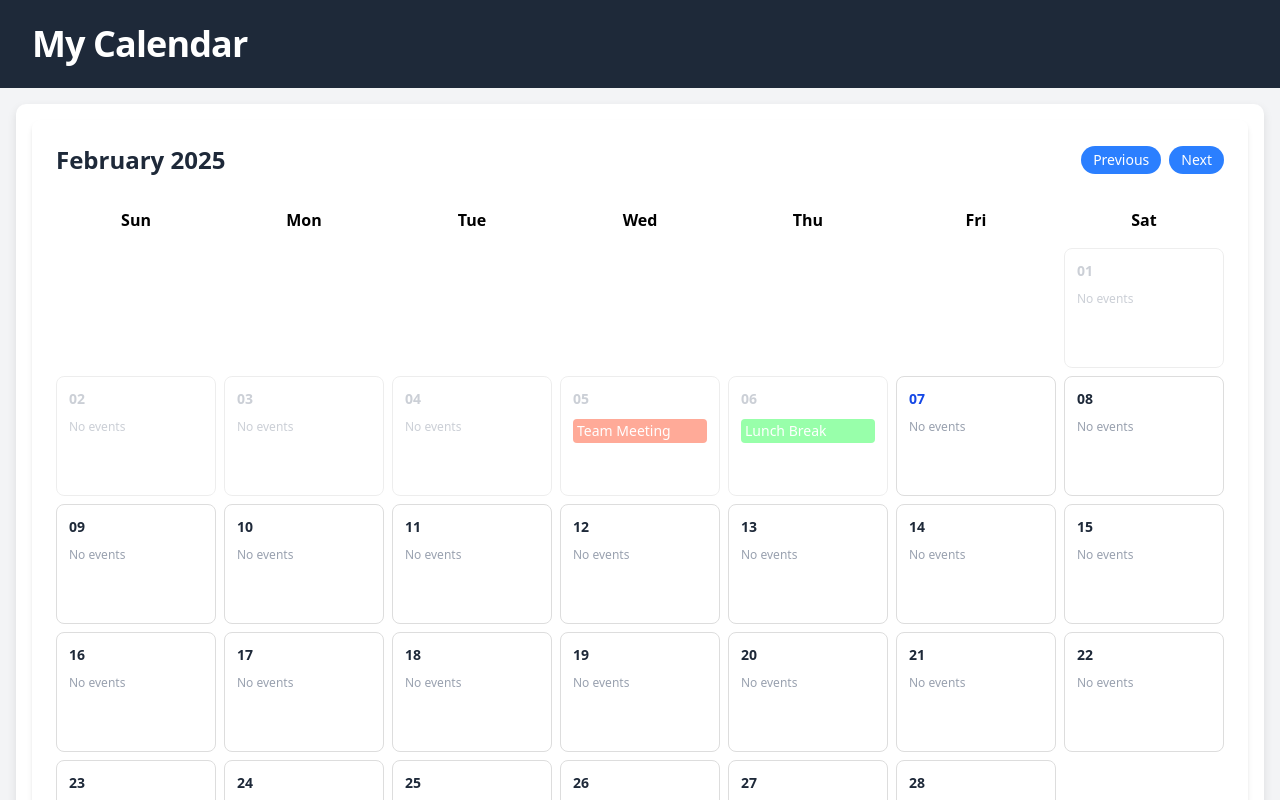
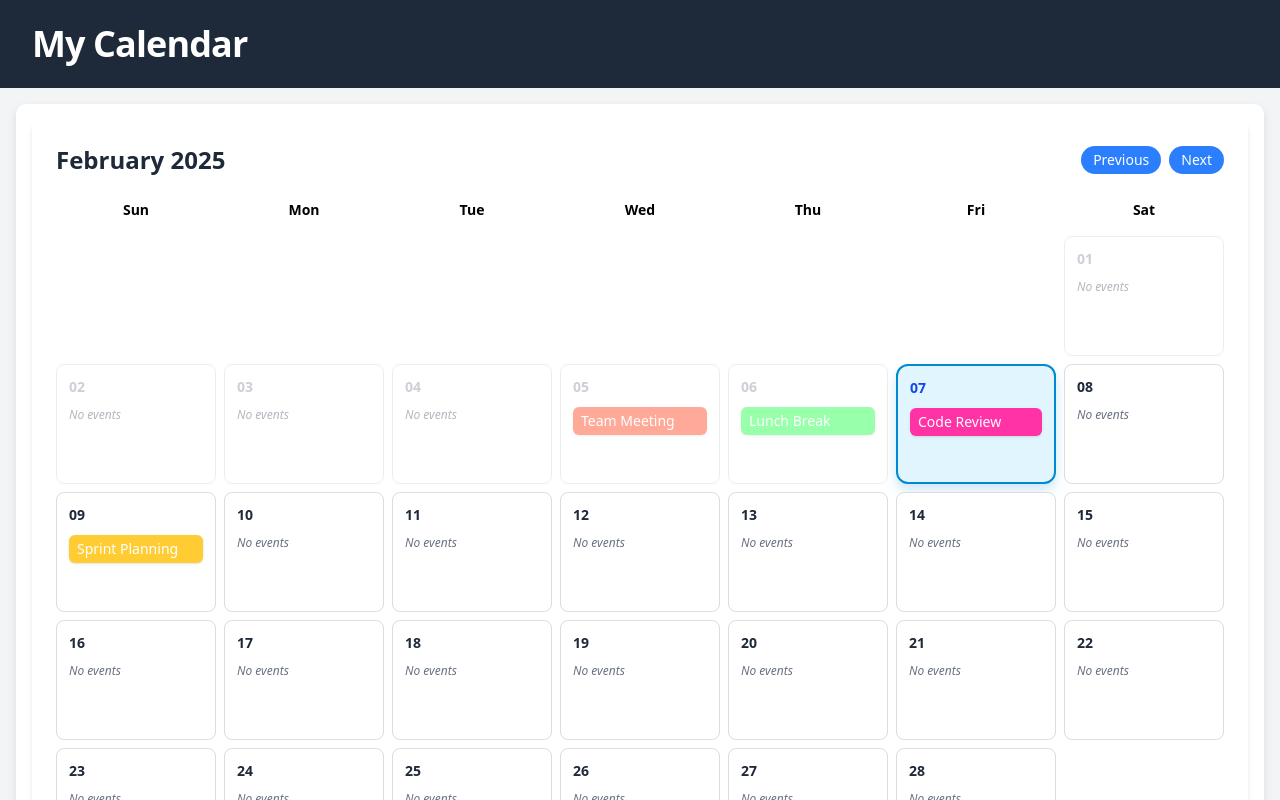
Before and after one commit to ShriHari1307/calendar-syn, a React (Vite) app: page / in a window 1280 px wide. Built offline with nearby package versions, Linux system fonts and the light colour scheme.

Commit message:
changed the design of the calander

```diff
--- a/src/App.css
+++ b/src/App.css
@@ -3,7 +3,7 @@ html, body {
   height: 100%;
   margin: 0;
   padding: 0;
-  overflow-y: scroll;  /* Enable scrolling */
+  overflow-y: scroll; /* Enable scrolling */
   scrollbar-width: none; /* Hide scrollbar (Firefox) */
   -ms-overflow-style: none; /* Hide scrollbar (IE/Edge) */
 }
@@ -74,6 +74,16 @@ html::-webkit-scrollbar, body::-webkit-scrollbar {
   font-size: 0.9rem;
   min-height: 80px;
   overflow: hidden;
+  transition: all 0.3s ease; /* Smooth transition for hover effects */
+}
+
+/* Hover effect for day cells */
+.day-cell:hover {
+  background-color: #f0f8ff; /* Light blue background on hover */
+  border-color: #b3d4fc; /* Slightly darker border on hover */
+  box-shadow: 0px 4px 6px rgba(0, 0, 0, 0.1); /* Subtle shadow on hover */
+  transform: scale(1.02); /* Slight zoom effect on hover */
+  cursor: pointer; /* Pointer cursor to indicate interactivity */
 }
 
 /* RESPONSIVE DESIGN */
@@ -116,3 +126,21 @@ html::-webkit-scrollbar, body::-webkit-scrollbar {
     min-height: 50px;
   }
 }
+
+.day-cell.today {
+  background-color: #e1f5fe; /* Softer light blue background */
+  border: 2px solid #0288d1; /* Bold, vibrant blue border */
+  box-shadow: 0px 6px 12px rgba(2, 136, 209, 0.2); /* Subtle shadow for depth */
+  border-radius: 12px; /* Slightly rounded corners for a modern look */
+  font-weight: 600; /* Semi-bold text for emphasis */
+  color: #01579b; /* Deep blue text for contrast */
+  transition: all 0.3s ease; /* Smooth hover transitions */
+}
+
+/* Hover effect for today's cell */
+.day-cell.today:hover {
+  background-color: #b3e5fc; /* Slightly darker blue on hover */
+  transform: scale(1.02); /* Slight zoom effect */
+  box-shadow: 0px 8px 16px rgba(2, 136, 209, 0.3); /* Stronger shadow on hover */
+  cursor: pointer; /* Pointer cursor to indicate interactivity */
+}
--- a/src/components/Body.jsx
+++ b/src/components/Body.jsx
@@ -16,23 +16,22 @@ const Body = ({ events, setEvents }) => {
     return events.some(
       (event) =>
         event.date === newEvent.date &&
-        newEvent.startTime < event.endTime && // New event starts before existing event ends
-        newEvent.endTime > event.startTime // New event ends after existing event starts
+        newEvent.startTime < event.endTime &&
+        newEvent.endTime > event.startTime
     );
   };
 
   // Function to add a new event
   const addEvent = (newEvent) => {
     if (hasTimeConflict(newEvent)) {
-      return false; // Indicate failure
+      return false;
     }
-    // Add the event with isStatic: false
     setEvents((prevEvents) => [
       ...prevEvents,
-      { ...newEvent, isStatic: false }, // Mark user-added events as non-static
+      { ...newEvent, isStatic: false },
     ]);
-    setIsAddEventModalOpen(false); // Close the modal after saving
-    return true; // Indicate success
+    setIsAddEventModalOpen(false);
+    return true;
   };
 
   // Function to edit an event
@@ -47,8 +46,8 @@ const Body = ({ events, setEvents }) => {
         event.id === updatedEvent.id ? updatedEvent : event
       )
     );
-    setIsAddEventModalOpen(false); // Close the modal after editing
-    setErrorMessage(""); // Clear any previous error message
+    setIsAddEventModalOpen(false);
+    setErrorMessage("");
   };
 
   // Function to delete an event
@@ -61,8 +60,8 @@ const Body = ({ events, setEvents }) => {
     setEvents((prevEvents) =>
       prevEvents.filter((event) => event.id !== eventToDelete.id)
     );
-    setIsViewEventModalOpen(false); // Close the modal after deleting
-    setErrorMessage(""); // Clear any previous error message
+    setIsViewEventModalOpen(false);
+    setErrorMessage("");
   };
 
   return (
@@ -81,13 +80,13 @@ const Body = ({ events, setEvents }) => {
           <Calendar
             events={events}
             onDayClick={(date) => {
-              setSelectedDate(date); // Set the selected date
-              setSelectedEvent(null); // Clear the selected event when adding a new one
-              setIsAddEventModalOpen(true); // Open the add event modal
+              setSelectedDate(date);
+              setSelectedEvent(null);
+              setIsAddEventModalOpen(true);
             }}
             onViewEvent={(event) => {
-              setSelectedEvent(event); // Set the selected event for viewing
-              setIsViewEventModalOpen(true); // Open the view event modal
+              setSelectedEvent(event);
+              setIsViewEventModalOpen(true);
             }}
           />
         </div>
@@ -98,9 +97,9 @@ const Body = ({ events, setEvents }) => {
         <Modal
           isOpen={isAddEventModalOpen}
           onClose={() => setIsAddEventModalOpen(false)}
-          onSave={selectedEvent ? editEvent : addEvent} // Use editEvent if editing, otherwise addEvent
-          date={selectedDate} // Pass the selected date to the modal
-          initialEvent={selectedEvent} // Pass the selected event for editing
+          onSave={selectedEvent ? editEvent : addEvent}
+          date={selectedDate}
+          initialEvent={selectedEvent}
         />
       )}
 
@@ -108,22 +107,22 @@ const Body = ({ events, setEvents }) => {
       {isViewEventModalOpen && (
         <EventDetailsModal
           isOpen={isViewEventModalOpen}
-          onClose={() => setIsViewEventModalOpen(false)} // Close modal
+          onClose={() => setIsViewEventModalOpen(false)}
           event={selectedEvent}
           onEdit={() => {
             if (selectedEvent?.isStatic) {
               setErrorMessage("You cannot edit static data.");
               return;
             }
-            setIsViewEventModalOpen(false); // Close the view modal
-            setIsAddEventModalOpen(true); // Open the add/edit modal for editing
+            setIsViewEventModalOpen(false);
+            setIsAddEventModalOpen(true);
           }}
           onDelete={() => {
             if (selectedEvent?.isStatic) {
               setErrorMessage("You cannot delete static data.");
               return;
             }
-            deleteEvent(selectedEvent); // Delete the event
+            deleteEvent(selectedEvent);
           }}
         />
       )}
--- a/src/components/Calendar.jsx
+++ b/src/components/Calendar.jsx
@@ -1,9 +1,36 @@
 /* eslint-disable react/prop-types */
 import Day from "./Day";
+import Modal from "./Modal"; // Import the Modal component
 import { useState } from "react";
 
-const Calendar = ({ events, onDayClick, onViewEvent }) => {
+// Utility function to check for overlapping events
+const isOverlapping = (newEvent, existingEvents) => {
+  const [newStart, newEnd] = [
+    new Date(`1970-01-01T${newEvent.startTime}:00`),
+    new Date(`1970-01-01T${newEvent.endTime || "23:59"}:00`),
+  ];
+
+  return existingEvents.some((event) => {
+    const [existingStart, existingEnd] = [
+      new Date(`1970-01-01T${event.startTime}:00`),
+      new Date(`1970-01-01T${event.endTime || "23:59"}:00`),
+    ];
+
+    // Check for overlap
+    return (
+      (newStart >= existingStart && newStart < existingEnd) || // New event starts during an existing event
+      (newEnd > existingStart && newEnd <= existingEnd) || // New event ends during an existing event
+      (newStart <= existingStart && newEnd >= existingEnd) // New event encompasses an existing event
+    );
+  });
+};
+
+const Calendar = ({ events, onViewEvent }) => {
   const [currentDate, setCurrentDate] = useState(new Date());
+  const [allEvents, setAllEvents] = useState(events); // State to store all events
+  const [error, setError] = useState(""); // State to store error messages
+  const [isModalOpen, setIsModalOpen] = useState(false); // State to control modal visibility
+  const [selectedDate, setSelectedDate] = useState(null); // State to store the selected date
 
   // Function to get the first day of the month
   const getFirstDayOfMonth = (date) => {
@@ -43,7 +70,24 @@ const Calendar = ({ events, onDayClick, onViewEvent }) => {
     const formattedDate = `${currentDate.getFullYear()}-${String(
       currentDate.getMonth() + 1
     ).padStart(2, "0")}-${String(day).padStart(2, "0")}`;
-    return events.filter((event) => event.date === formattedDate);
+    return allEvents.filter((event) => event.date === formattedDate);
+  };
+
+  // Function to add a new event
+  const addEvent = (newEvent) => {
+    const formattedDate = `${newEvent.date}`;
+    const existingEvents = allEvents.filter((event) => event.date === formattedDate);
+
+    // Check for overlapping events
+    if (isOverlapping(newEvent, existingEvents)) {
+      setError("An event already exists at this time."); // Set error message
+      return;
+    }
+
+    // Clear any previous error and add the new event
+    setError("");
+    setAllEvents([...allEvents, newEvent]);
+    setIsModalOpen(false); // Close the modal after saving
   };
 
   return (
@@ -71,17 +115,15 @@ const Calendar = ({ events, onDayClick, onViewEvent }) => {
       </div>
 
       {/* Days of the Week */}
-      <div className="days-of-week">
+      <div className="grid grid-cols-7 gap-2 text-center text-sm font-semibold mb-2">
         {daysOfWeek.map((day) => (
-          <div key={day} className="py-2">
-            {day}
-          </div>
+          <div key={day} className="py-2">{day}</div>
         ))}
       </div>
 
       {/* Dates Grid */}
       <div
-        className="calendar-grid flex-grow"
+        className="calendar-grid grid grid-cols-7 gap-2"
         style={{
           gridTemplateRows: `repeat(${totalRows}, minmax(80px, 1fr))`, // Dynamically set rows
         }}
@@ -93,11 +135,13 @@ const Calendar = ({ events, onDayClick, onViewEvent }) => {
               ).padStart(2, "0")}-${String(day).padStart(2, "0")}`
             : null;
 
-          // Disable clicking on past dates
+          // Check if the day is today
           const today = new Date();
-          const isPastDate =
+          const isToday =
             day &&
-            new Date(formattedDate) < today.setHours(0, 0, 0, 0);
+            today.getDate() === Number(day) &&
+            today.getMonth() + 1 === currentDate.getMonth() + 1 &&
+            today.getFullYear() === currentDate.getFullYear();
 
           return (
             <Day
@@ -105,15 +149,28 @@ const Calendar = ({ events, onDayClick, onViewEvent }) => {
               date={formattedDate}
               events={day ? getEventsForDate(day) : []}
               onDayClick={(e, date) => {
-                if (!isPastDate) {
-                  onDayClick(date); // Trigger add event modal
-                }
+                setSelectedDate(date); // Set the selected date
+                setIsModalOpen(true); // Open the modal
               }}
               onViewEvent={onViewEvent} // Trigger view event modal
+              isToday={isToday} // Pass isToday to Day component
             />
           );
         })}
       </div>
+
+      {/* Modal */}
+      <Modal
+        isOpen={isModalOpen}
+        onClose={() => {
+          setIsModalOpen(false);
+          setError(""); // Clear error when closing the modal
+        }}
+        onSave={addEvent} // Save the event
+        onDelete={() => {}} // No delete functionality for new events
+        date={selectedDate} // Pass the selected date
+        error={error} // Pass the error message to the modal
+      />
     </div>
   );
 };
--- a/src/components/Day.jsx
+++ b/src/components/Day.jsx
@@ -2,58 +2,62 @@
 import { useState } from "react";
 import EventsListModal from "./EventsListModal";
 
-const Day = ({ date, events, onDayClick, onViewEvent }) => {
+const Day = ({ date, events, onDayClick, onViewEvent, isToday, error }) => {
   const [isEventsModalOpen, setIsEventsModalOpen] = useState(false);
 
+  // If no date is provided, render an empty cell
   if (!date) {
     return <div className="bg-transparent border-0"></div>;
   }
 
   const today = new Date();
-  const isToday =
-    date &&
-    today.getDate() === Number(date.split("-")[2]) &&
-    today.getMonth() + 1 === Number(date.split("-")[1]) &&
-    today.getFullYear() === Number(date.split("-")[0]);
-
   const isPastDate = new Date(date) < today.setHours(0, 0, 0, 0);
 
   // Display only the first two events
-  const visibleEvents = events.slice(0, 2);
-  const remainingEvents = events.length - 2;
+  const visibleEvents = events.slice(0, 2); // Show only the first two events
+  const remainingEvents = events.length - visibleEvents.length; // Calculate remaining events
 
   return (
     <>
       <div
         className={`${
           isPastDate
-            ? "border-gray-200 bg-gray-100 cursor-not-allowed opacity-50"
+            ? "border-gray-200 bg-gray-100 cursor-not-allowed opacity-50" // Past dates
             : isToday
-            ? "border-blue-500 bg-blue-50 border-2"
-            : "border-gray-200 bg-white"
+            ? "today" // Apply the 'today' class
+            : "border-gray-200 bg-white" // Default dates
         } day-cell h-full flex flex-col`}
         style={{ minHeight: "120px" }} // Fixed minimum height for all day cells
         onClick={(e) => !isPastDate && onDayClick(e, date)}
       >
         {/* Date Number */}
         <div
-          className={`font-semibold p-1 ${isToday ? "text-blue-700" : isPastDate ? "text-gray-400" : "text-gray-800"} text-xs md:text-sm`}
+          className={`font-semibold p-1 ${
+            isToday
+              ? "text-blue-700" // Current day text color
+              : isPastDate
+              ? "text-gray-400" // Past date text color
+              : "text-gray-800" // Default text color
+          } text-xs md:text-sm`}
         >
           {date.split("-")[2]}
         </div>
 
         {/* Events Container */}
         <div
-          className="flex-1 p-1 flex flex-col justify-start overflow-hidden" // Prevent scrolling
+          className="flex-1 p-1 flex flex-col justify-start space-y-1 overflow-hidden" // Prevent scrolling
           style={{ maxHeight: "calc(100% - 30px)" }} // Ensure events don't overflow the cell
         >
           {events.length > 0 ? (
             <div className="space-y-1">
+              {/* Visible Events */}
               {visibleEvents.map((event, index) => (
                 <div
                   key={index}
-                  className="px-1 py-0.5 rounded text-xs md:text-sm text-white cursor-pointer truncate"
-                  style={{ backgroundColor: event.color }}
+                  className="px-2 py-1 rounded-md text-xs md:text-sm text-white font-medium cursor-pointer truncate shadow-sm transition duration-300 hover:shadow-md"
+                  style={{
+                    backgroundColor: event.color,
+                  }}
                   onClick={(e) => {
                     e.stopPropagation();
                     onViewEvent(event);
@@ -63,9 +67,10 @@ const Day = ({ date, events, onDayClick, onViewEvent }) => {
                   {event.title}
                 </div>
               ))}
+              {/* Remaining Events Indicator */}
               {remainingEvents > 0 && (
                 <div
-                  className="text-xs text-blue-500 cursor-pointer hover:text-blue-600 mt-0.5"
+                  className="text-xs text-blue-600 font-medium cursor-pointer hover:text-blue-800 transition duration-300"
                   onClick={(e) => {
                     e.stopPropagation();
                     setIsEventsModalOpen(true);
@@ -76,7 +81,12 @@ const Day = ({ date, events, onDayClick, onViewEvent }) => {
               )}
             </div>
           ) : (
-            <div className="text-xs text-gray-400">No events</div>
+            <div className="text-xs text-gray-500 italic">No events</div>
+          )}
+
+          {/* Error Message */}
+          {error && (
+            <div className="text-red-500 text-xs mt-1">{error}</div>
           )}
         </div>
       </div>
--- a/src/data/events.json
+++ b/src/data/events.json
@@ -15,9 +15,30 @@
   },
   {
     "title": "Project Deadline",
-      "date": "2023-10-16",
+    "date": "2025-03-11",
     "startTime": "5:00 PM",
     "endTime": "N/A",
     "color": "#3357FF"
+  },
+  {
+    "title": "Code Review",
+    "date": "2025-02-07",
+    "startTime": "2:00 PM",
+    "endTime": "3:00 PM",
+    "color": "#FF33A6"
+  },
+  {
+    "title": "Client Meeting",
+    "date": "2025-03-08",
+    "startTime": "9:00 AM",
+    "endTime": "10:00 AM",
+    "color": "#33A6FF"
+  },
+  {
+    "title": "Sprint Planning",
+    "date": "2025-02-09",
+    "startTime": "11:00 AM",
+    "endTime": "12:30 PM",
+    "color": "#FFCC33"
   }
 ]
```
Also changed, not shown: src/components/Modal.jsx (+21 -10 lines). Lines whose indentation alone changed are shown as unchanged.
